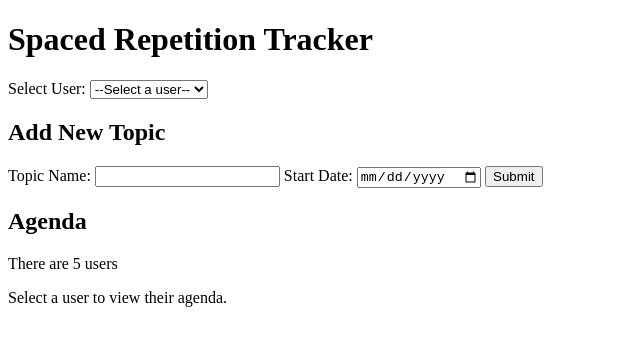
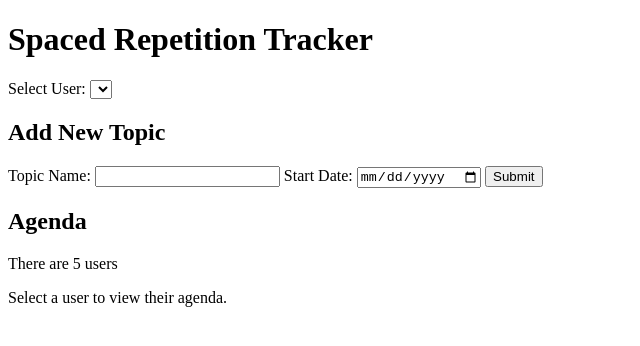
Before and after one commit to RihannaP/Piscine-Spaced-Repetition-Tracker-Project, a plain HTML site: page index.html in a window 1280 px wide. Shown: the whole page, without its empty margins (0-640 px from the left). Drawn offline with Linux system fonts and the light colour scheme.

Commit message:
Update HTML structure for user selection dropdown

```diff
--- a/index.html
+++ b/index.html
@@ -13,12 +13,7 @@
         <!-- User Selection -->
         <label for="user-select">Select User:</label>
         <select id="user-select">
-            <option value="">--Select a user--</option>
-            <option value="user1">User 1</option>
-            <option value="user2">User 2</option>
-            <option value="user3">User 3</option>
-            <option value="user4">User 4</option>
-            <option value="user5">User 5</option>
+            <!-- Options will be populated dynamically -->
         </select>
         <!-- Add Topic Form -->
         <h2>Add New Topic</h2>
```
